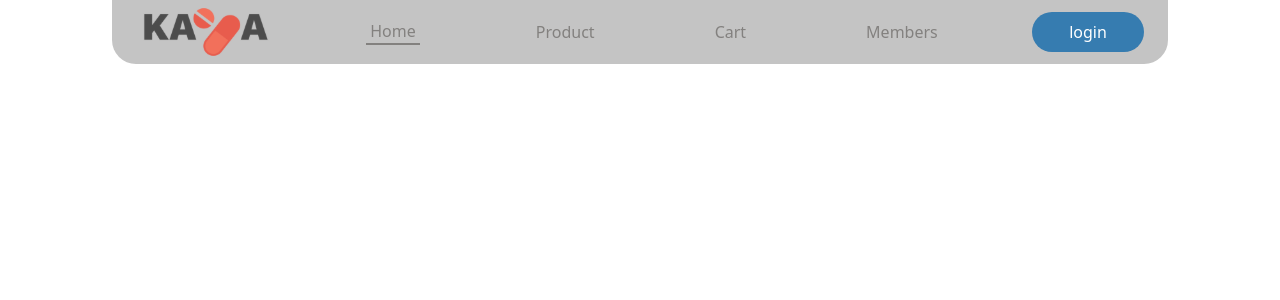
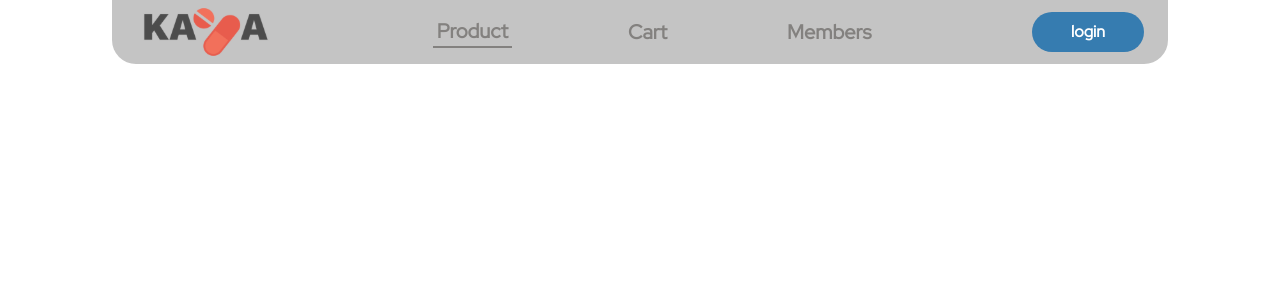
Before and after one commit to INT222-025-067-127/front-end, a Next.js app: page / in a window 1280 px wide. Shown: the top 300 px of the page. Built offline with nearby package versions, Linux system fonts and the light colour scheme.

Commit message:
update: main layout

```diff
--- a/core/components/main_layout.tsx
+++ b/core/components/main_layout.tsx
@@ -8,7 +8,7 @@ import { mainLayoutContext } from "../contexts/main_layout_context";
 import { Observer } from "mobx-react-lite";
 
 const route = [
-  { name: "Product", path: "/products" },
+  { name: "Product", path: "/" },
   { name: "Cart", path: "/Cart" },
   { name: "Members", path: "/members" },
 ];
@@ -31,23 +31,11 @@ export default function MainLayout({ children, fullWidth = false }) {
               />
             </Link>
             <div className="laptop:flex justify-center space-x-112 flex-grow text-[#83817F] hidden">
-              <Link href="/">
-                <button
-                  className={classnames(
-                    "border-[#83817f] px-4 desktop:text-xl",
-                    {
-                      "border-b-2": router.asPath === "/",
-                    }
-                  )}
-                >
-                  Home
-                </button>
-              </Link>
               {_.map(route, (route) => (
                 <Link href={`${route.path}`} key={route.name}>
                   <button
                     className={classnames(
-                      "border-[#83817f] px-4 desktop:text-xl",
+                      "border-[#83817f] px-4 subheading1",
                       {
                         "border-b-2": _.includes(
                           `/${router.asPath.split("/")[1]}`,
@@ -64,7 +52,7 @@ export default function MainLayout({ children, fullWidth = false }) {
 
             {authContext.user?.role === "anonymous" ? (
               <button
-                className="bg-[#367cb0] rounded-[42px] w-[112px] h-40 text-white cursor-pointer laptop:block hidden"
+                className="bg-[#367cb0] rounded-[42px] w-[112px] h-40 text-white cursor-pointer laptop:block hidden subheading2"
                 onClick={() => router.push("/signin")}
               >
                 login
@@ -87,7 +75,7 @@ export default function MainLayout({ children, fullWidth = false }) {
               {context.isMenuOpen && (
                 <div className="absolute rounded-[3px] right-0 z-20 flex flex-col w-[36vw] top-[40px] divide-y divide-gray-300 bg-[#c4c4c4]">
                   {_.map(route, (route) => (
-                    <p className="py-8" onClick={() => router.push(route.path)}>
+                    <p className="py-8 text-[#83817F] subheading2" onClick={() => router.push(route.path)}>
                       {route.name}
                     </p>
                   ))}
@@ -97,7 +85,7 @@ export default function MainLayout({ children, fullWidth = false }) {
           </div>
           <div
             className={classnames(
-              "mx-auto min-h-[calc(100vh-48px)] laptop:min-h-[calc(100vh-64px)] desktop:min-h-[calc(100vh-96px)]", //h-48 laptop:64 desktop:96
+              "mx-auto min-h-[calc(100vh-48px)] laptop:min-h-[calc(100vh-64px)] desktop:min-h-[calc(100vh-96px)]",
               { "w-full": fullWidth },
               { "max-w-[1280px]": !fullWidth }
             )}
```
